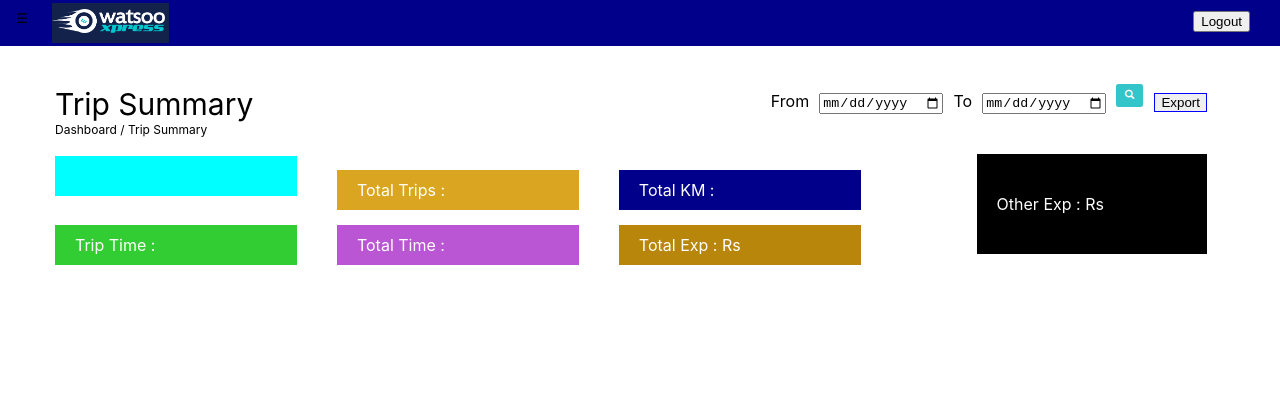
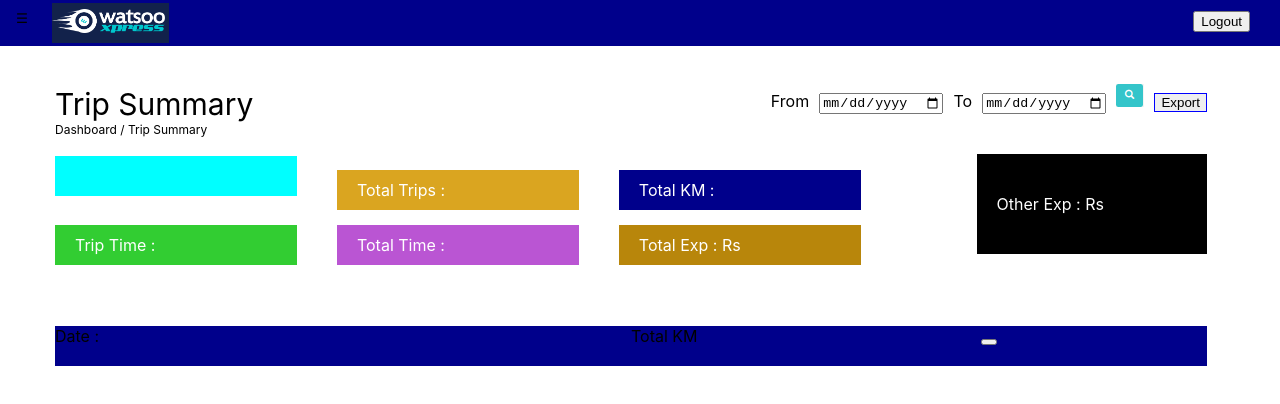
Before and after one commit to gabhat1994/TripSummary.github.io, a React (Create React App) app in the folder frontend/: page / in a window 1280 px wide. Shown: the top 404 px of the page. Built offline with nearby package versions, Linux system fonts and the light colour scheme; no server answers.

Commit message:
Hide and show expansion section of collapse able

```diff
--- a/frontend/src/App.css
+++ b/frontend/src/App.css
@@ -1,5 +1,3 @@
-
-
 ul {
   list-style-type: none;
   margin: 0;
@@ -38,7 +36,6 @@ li a {
   height: 100px;
   margin-top: 20px;
   margin-left: 55px;
-
 }
 
 label,
@@ -47,3 +44,43 @@ button,
 input {
   margin-left: 10px;
 }
+
+.collapse {
+  width: 90%;
+  height: 240px;
+  margin-top: 20px;
+  margin-left: 55px;
+}
+
+.collapse-header {
+  width: 100%;
+  height: 40px;
+  background-color: darkblue;
+  position: relative;
+}
+
+.collapse-header-date {
+  width: 50%;
+  height: 35px;
+}
+
+.collapse-header-total {
+  width: 29.5%;
+  height: 35px;
+}
+
+.collapse-header-button {
+  width: 20%;
+  height: 35px;
+}
+
+.collapse-table {
+  width: 90%;
+  height: 150px;
+  margin-top: 20px;
+  margin-left: 55px;
+}
+
+.collapse-expansion {
+  height: 200px;
+}
--- a/frontend/src/components/Collapsable.js
+++ b/frontend/src/components/Collapsable.js
@@ -1,9 +1,47 @@
-import React from 'react'
+import React, { useState } from "react";
 
 export default function Collapsable() {
-    return (
-        <div>
-
+  const [show, setShow] = useState(false);
+  const handleToggle = () => {
+    if (show == false) {
+      setShow(true);
+    } else {
+      setShow(false);
+    }
+  };
+  return (
+    <div>
+      <div className="collapse">
+        <div className="collapse-header">
+          <div
+            className="collapse-header-date"
+            style={{ display: "inline-block" }}
+          >
+            Date :
+          </div>
+          <div
+            className="collapse-header-total"
+            style={{ display: "inline-block" }}
+          >Total KM </div>
+          <div
+            className="collapse-header-button"
+            style={{ display: "inline-block" }}
+          >
+            <button onClick={handleToggle}></button>
+          </div>
         </div>
-    )
+        {show && (
+          <div
+            className="collapse-expansion"
+            style={{ border: "1px solid red" }}
+          >
+            <div
+              className="collapse-table"
+              style={{ border: "1px solid red" }}
+            ></div>
+          </div>
+        )}
+      </div>
+    </div>
+  );
 }
```
